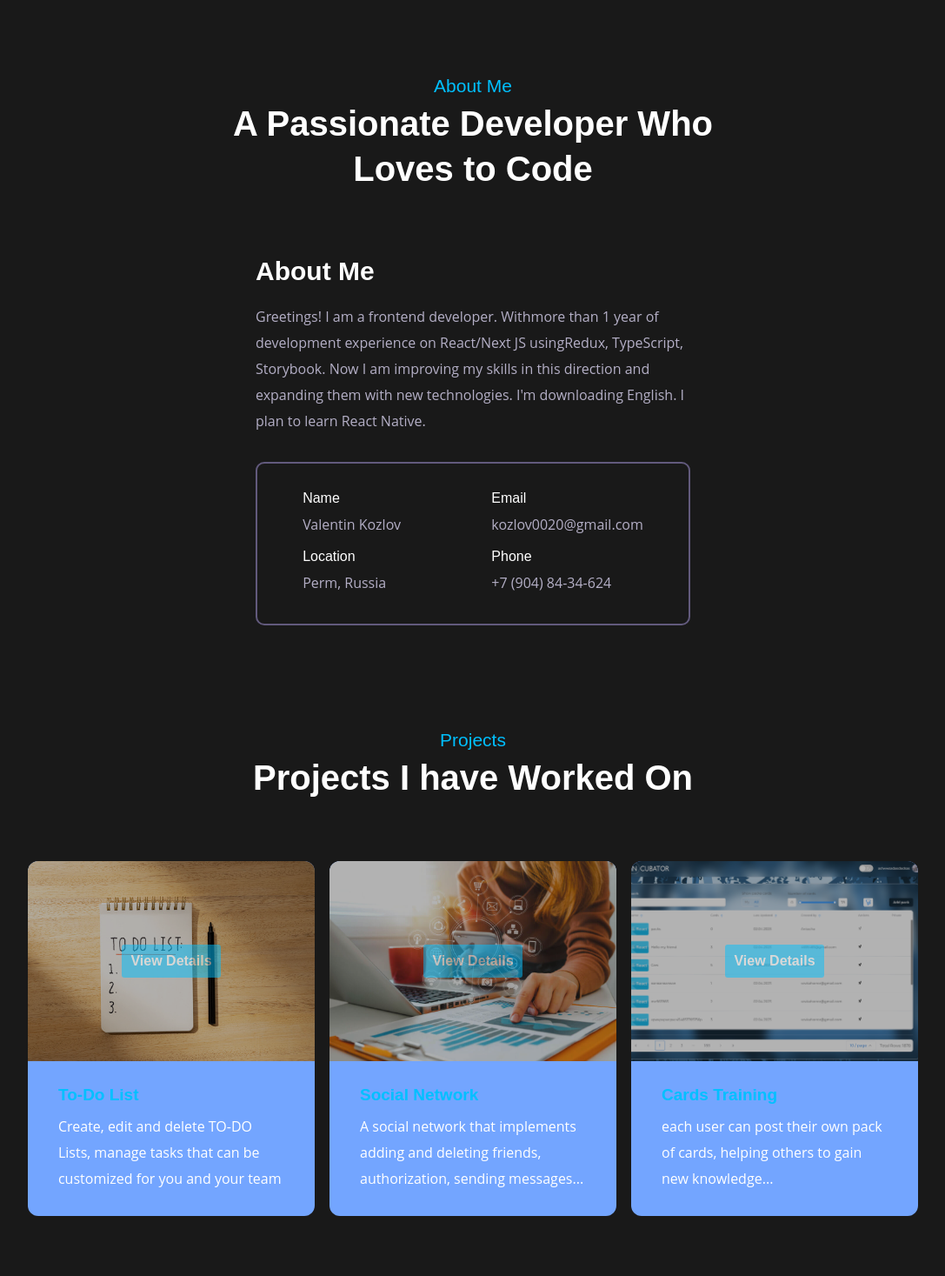
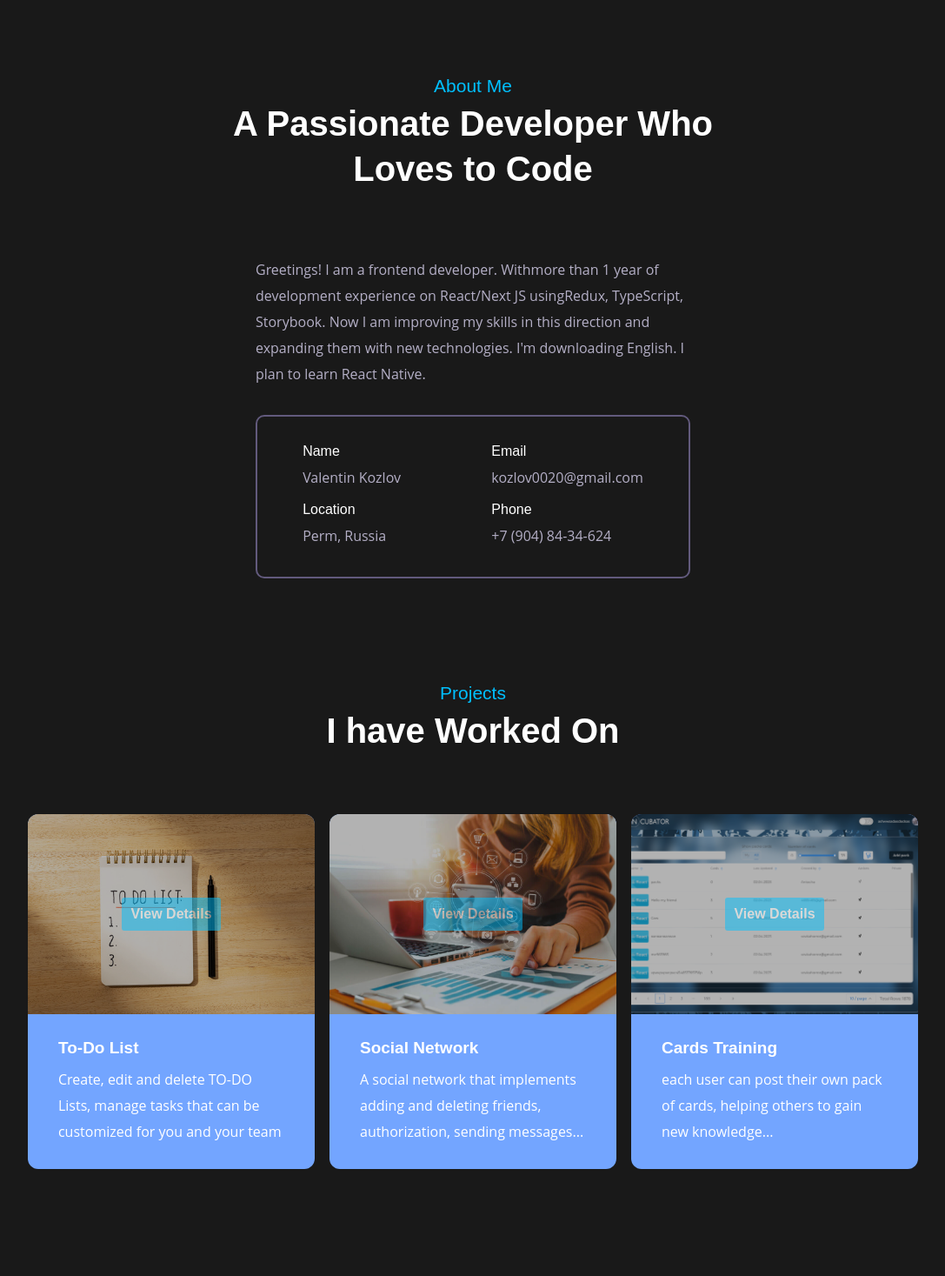
Before and after one commit to Valentin-Erth/PortfolioSpa, a React (Vite) app: page / in a window 1280 px wide. Shown: the part 1826-3293 px from the top of the page at 87% size, without its empty margins (96-1183 px from the left). Built offline with nearby package versions, Linux system fonts and the light colour scheme.

Commit message:
update: content

```diff
--- a/src/bll/app-reducer.ts
+++ b/src/bll/app-reducer.ts
@@ -123,7 +123,7 @@ export const initialState: InitialStateType = {
     },
     projects: {
         title: 'Projects',
-        description: 'Projects I have Worked On',
+        description: 'I have Worked On',
         data: [
             {
                 id: v1(),
--- a/src/components/About/About.tsx
+++ b/src/components/About/About.tsx
@@ -25,7 +25,7 @@ export const About = () => {
                         {/*</Tilt>*/}
 
                         <div className={s.aboutMe}>
-                            <h3 className={s.title}>About Me</h3>
+                            {/*<h3 className={s.title}>About Me</h3>*/}
                             <p className={s.text}>{aboutData.textMe}</p>
                             <div className={s.list}>
                                 <ul className={s.listUL}>
--- a/src/components/Contact/Contact.module.scss
+++ b/src/components/Contact/Contact.module.scss
@@ -35,6 +35,7 @@
 
       input {
         padding: 16px 30px 30px 30px !important;
+        //text-align: left;
         background-color: transparent;
         border: 1px solid rgba(255, 255, 255, .3);
         border-radius: 8px;
--- a/src/components/Projects/Project/Project.module.scss
+++ b/src/components/Projects/Project/Project.module.scss
@@ -81,7 +81,7 @@
 
     .projectTitle {
       margin-bottom: 10px;
-      @include poppinsText(19px, 600, $primaryColor);
+      @include poppinsText(19px, 600, $mainTextColor);
     }
 
     .description {
```
